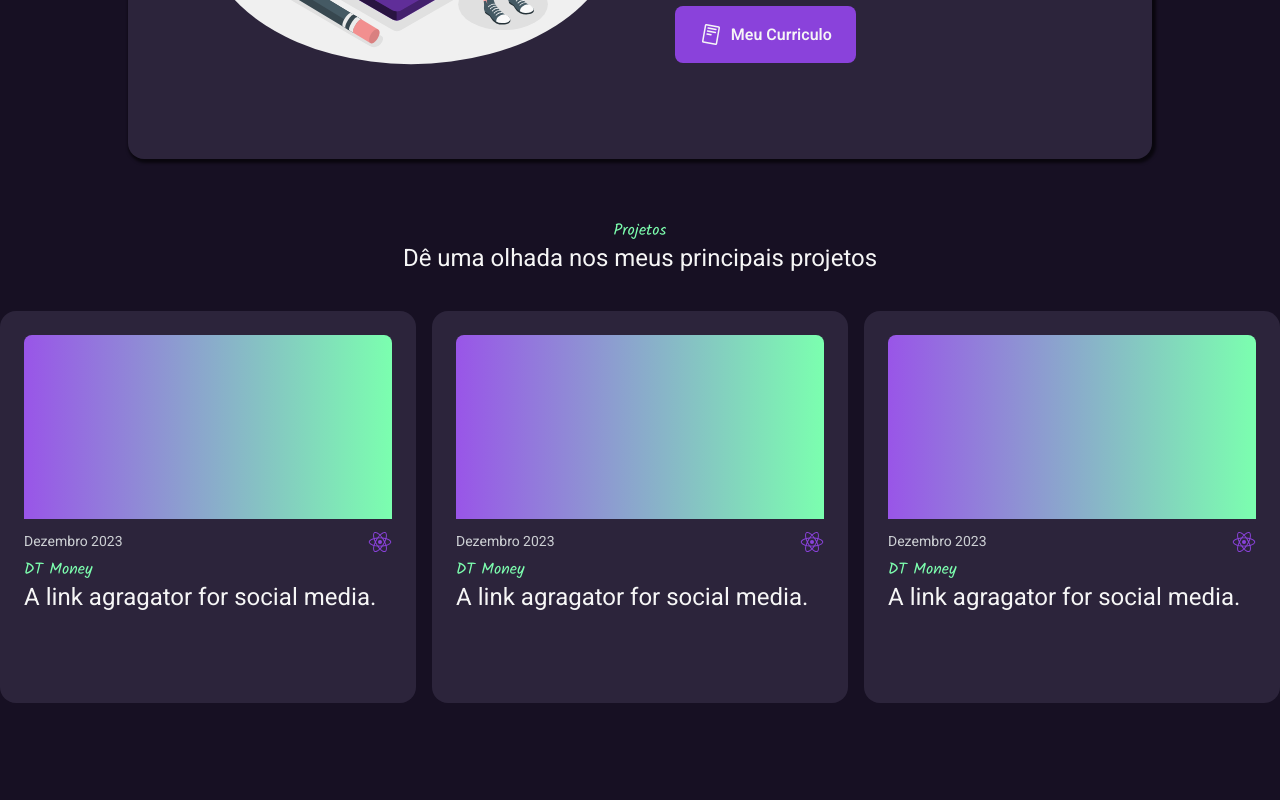
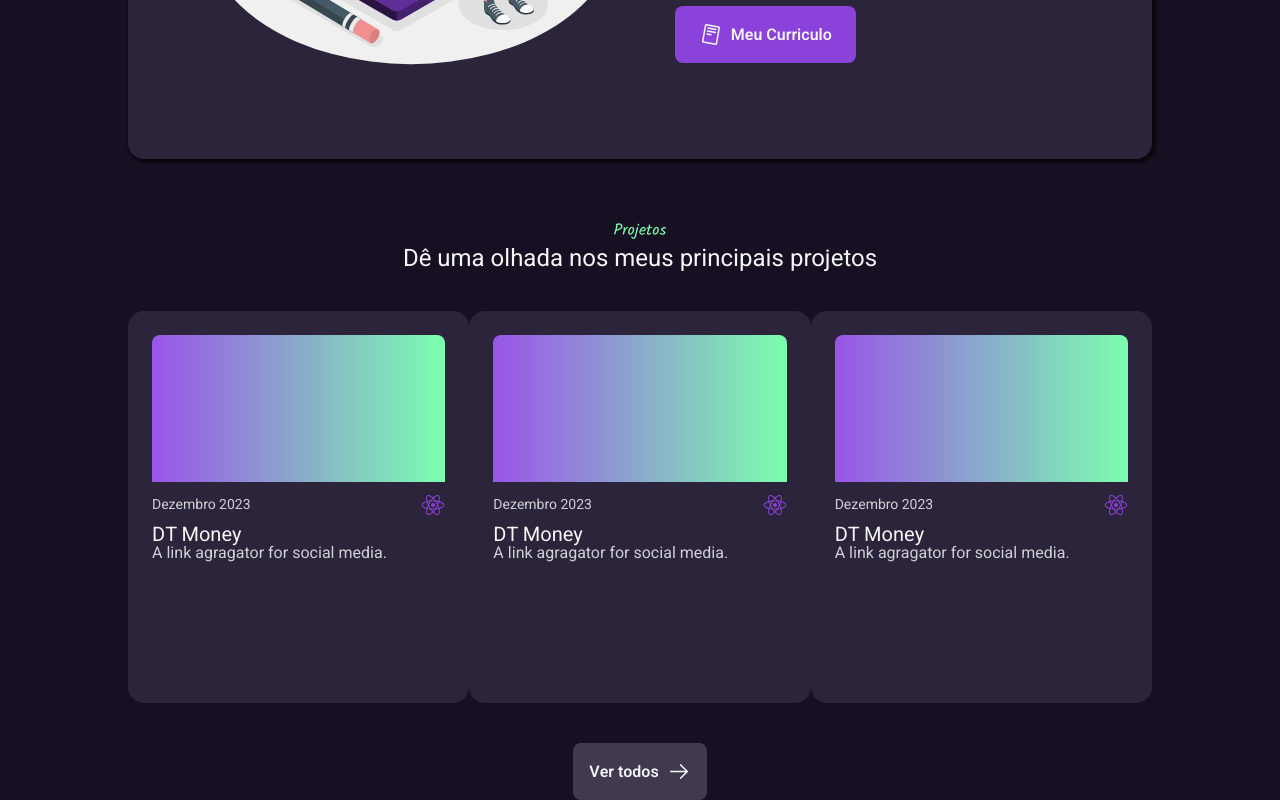
Before and after one commit to LuisNettoo/portfolio-luis, a React (Vite) app: page / in a window 1280 px wide. Shown: the part 1235-2035 px from the top of the page. Before the commit the page ends 1938 px from the top, so only its background shows below. Built offline with nearby package versions, Linux system fonts and the light colour scheme; the HTML template or start-up script is replaced by a standard one.

Commit message:
Componente de projetos criado e estilizados

```diff
--- a/src/components/Projects/index.tsx
+++ b/src/components/Projects/index.tsx
@@ -1,5 +1,7 @@
 import CardProject from "../CardProject"
 import { ProjectsContainer } from "./styles"
+
+import arrowRightIcon from "../../assets/arrow-right.svg"
 
 function Projects() {
   return (
@@ -7,11 +9,15 @@ function Projects() {
       <h2>Projetos</h2>
       <p>Dê uma olhada nos meus principais projetos</p>
 
-      <section>
+      <div className="cards__container">
         <CardProject />
         <CardProject />
         <CardProject />
-      </section>
+      </div>
+
+      <button>
+        Ver todos <img src={arrowRightIcon} alt="Seta para a direita" />
+      </button>
     </ProjectsContainer>
   )
 }
--- a/src/components/Projects/styles.ts
+++ b/src/components/Projects/styles.ts
@@ -5,7 +5,9 @@ export const ProjectsContainer = styled.section`
   align-items: center;
   flex-direction: column;
 
-  h2 {
+  padding: 0 10%;
+
+  > h2 {
     font-size: 1rem;
     font-family: var(--font-title);
     color: var(--secondary-color);
@@ -13,14 +15,42 @@ export const ProjectsContainer = styled.section`
     margin-bottom: 0.5rem;
   }
 
-  p {
+  > p {
     font-family: var(--font-main);
     font-size: 1.5rem;
     color: var(--text-primary);
   }
 
-  section {
+  div.cards__container {
     display: flex;
-    gap: 1rem;
+    justify-content: space-between;
+
+    margin-bottom: 40px;
+  }
+
+  button {
+    outline: 0;
+    border: 0;
+    padding: 1rem;
+    border-radius: 0.5rem;
+
+    background-color: var(--surface-secondary);
+    color: var(--text-primary);
+
+    font-family: var(--font-main);
+    font-size: 1rem;
+    font-weight: 600;
+
+    display: flex;
+    justify-content: center;
+    align-items: center;
+    gap: 0.5rem;
+
+    cursor: pointer;
+    transition: all ease 250ms;
+
+    &:hover {
+      filter: brightness(0.8);
+    }
   }
 `
```
